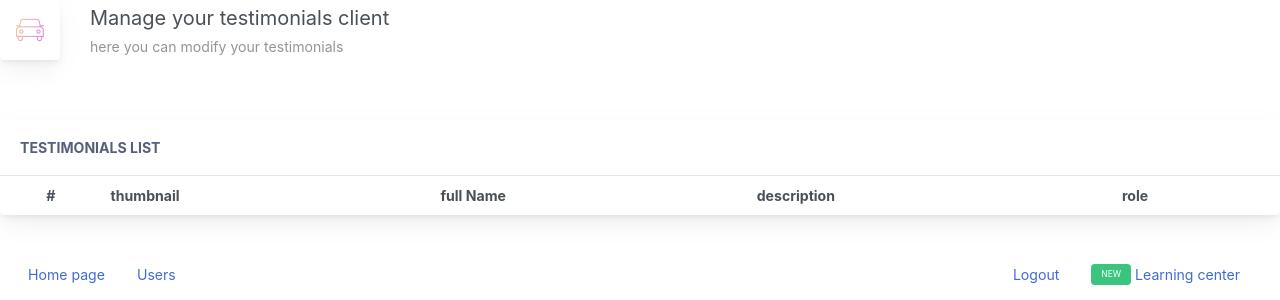
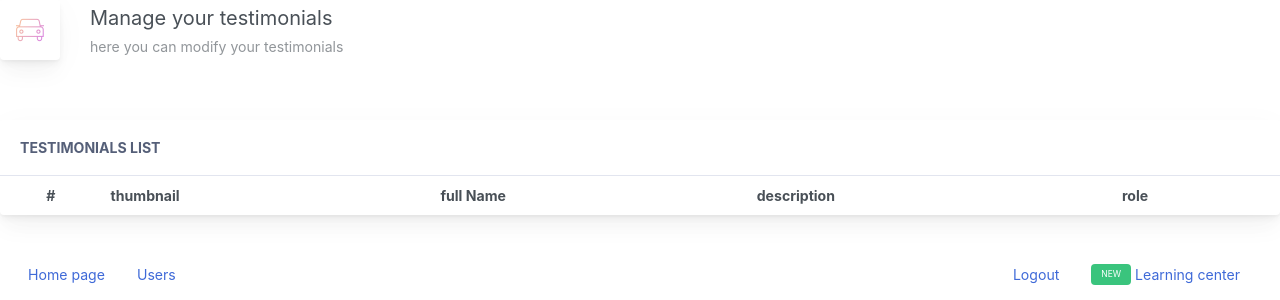
Before and after one commit to Salma-hu/Portfolio, a PHP site: template back-end/resources/templates/back/testimonials/manage_testimonials.php in a window 1280 px wide. Shown: the top 300 px of the page. Run offline with PHP 8.4, Linux system fonts and the light colour scheme; the template is opened without the code that fills it, so the values that code supplies are empty; some libraries are stand-ins or nearby versions.

Commit message:
Update manage_testimonials.php

```diff
--- a/back-end/resources/templates/back/testimonials/manage_testimonials.php
+++ b/back-end/resources/templates/back/testimonials/manage_testimonials.php
@@ -7,7 +7,7 @@
                     <i class="pe-7s-car icon-gradient bg-mean-fruit">
                     </i>
                 </div>
-                <div>Manage your testimonials client
+                <div>Manage your testimonials
                     <div class="page-title-subheading">here you can modify your testimonials
                     </div>
                 </div>
```
